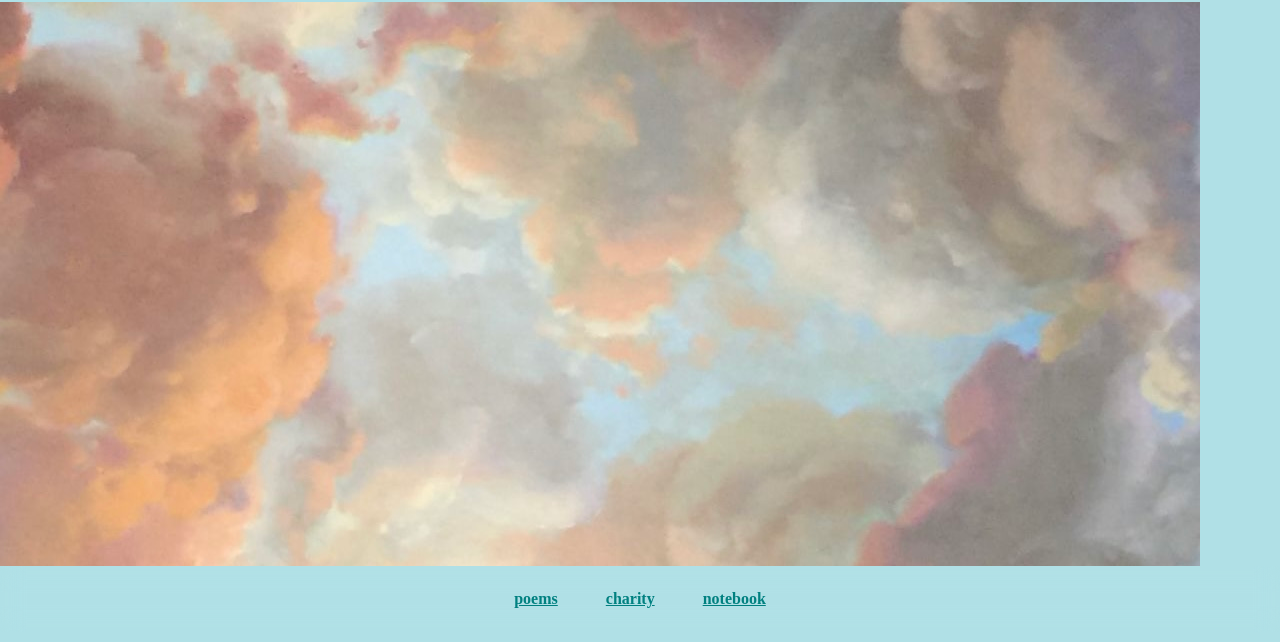
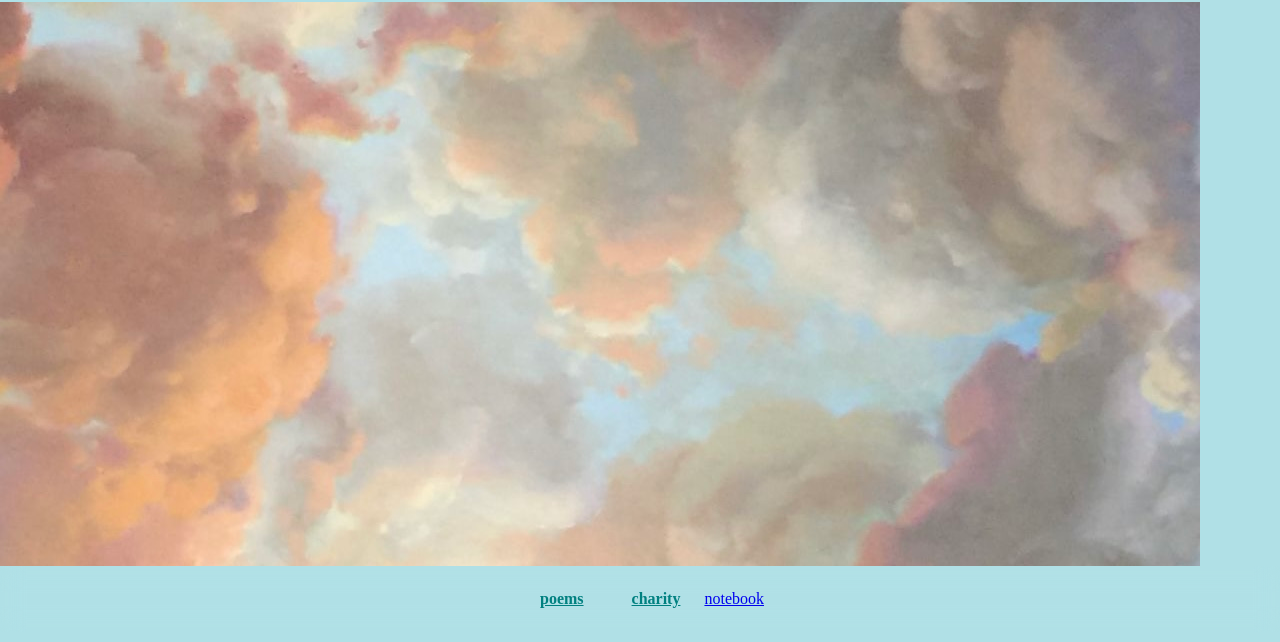
Before and after one commit to oliviawebsites/chipssite, a plain HTML site: page index.html in a window 1280 px wide. Shown: the part 158-800 px from the top of the page. Drawn offline with Linux system fonts and the light colour scheme.

Commit message:
Update index.html

```diff
--- a/index.html
+++ b/index.html
@@ -35,7 +35,7 @@ alt= "pink cloudy sky"
 <ul class="mitte">
 <li> <a href="/#pos"> poems </a> </li>
 <li> <a href="/#cha"> charity </a> </li>
-<li> <a href="page2"> notebook </a> </li>
+<a href="page2"> notebook </a>
 </ul>
 </nav>
 
```
